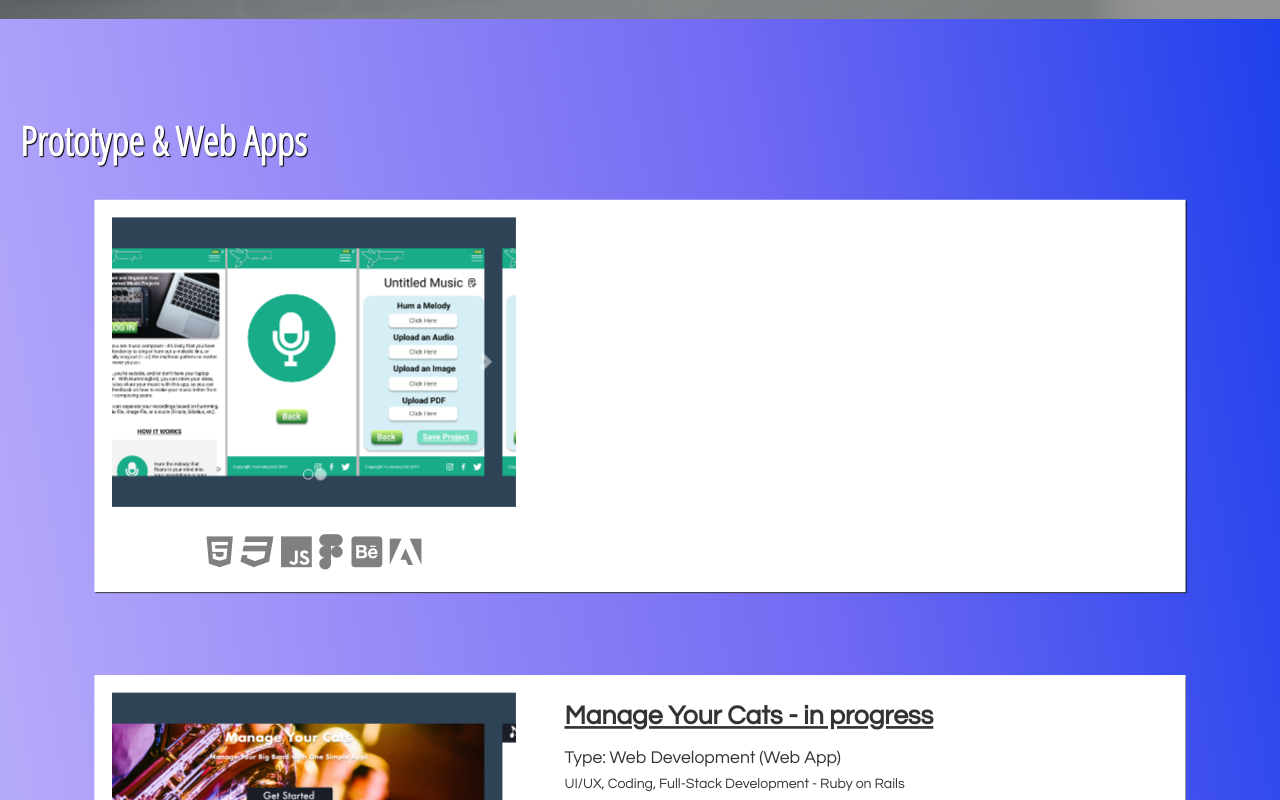
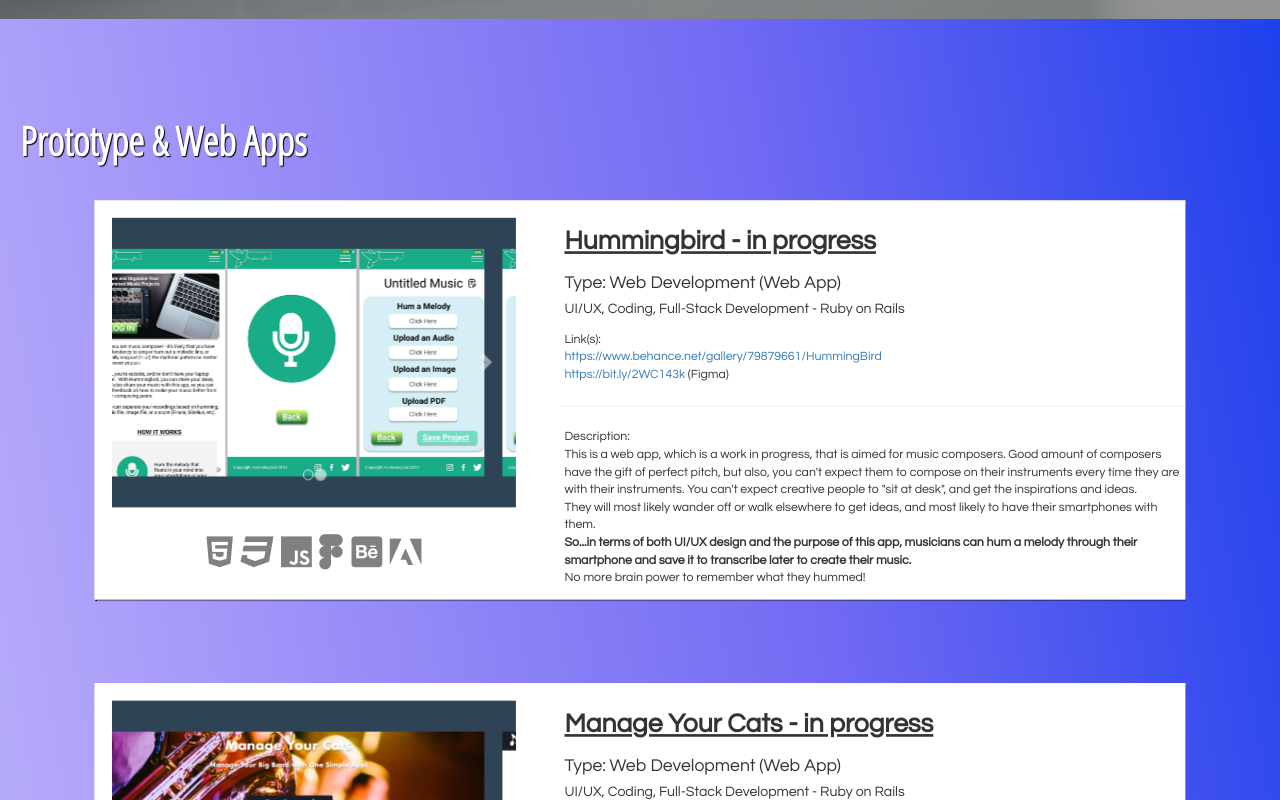
Before and after one commit to rfujiwar23/page-renewal, a plain HTML site: page index.html in a window 1280 px wide. Shown: the part 470-1270 px from the top of the page. Drawn offline with nearby package versions, Linux system fonts and the light colour scheme.

Commit message:
Update index.html

```diff
--- a/index.html
+++ b/index.html
@@ -100,7 +100,7 @@
 
           <p><i class="fab fa-html5"></i> <i class="fab fa-css3"></i> <i class="fab fa-js"></i> <i class="fab fa-figma"> <i class="fab fa-behance-square"></i></i> <i class="fab fa-adobe"></i></p>
         </div>
-        <!-- <div class="col-xs-12 col-sm-12 col-md-7">
+         <div class="col-xs-12 col-sm-12 col-md-7">
           <h3>Hummingbird - in progress</h3>
           <h4>Type: Web Development (Web App)</h4>
           <h5>UI/UX, Coding, Full-Stack Development - Ruby on Rails</h5>
@@ -121,7 +121,7 @@
             it to transcribe later to create their music. </strong> <br>No more brain power to remember what they hummed!
           </p>
 
-        </div> -->
+        </div>
       </div>
     </div>
 
```
